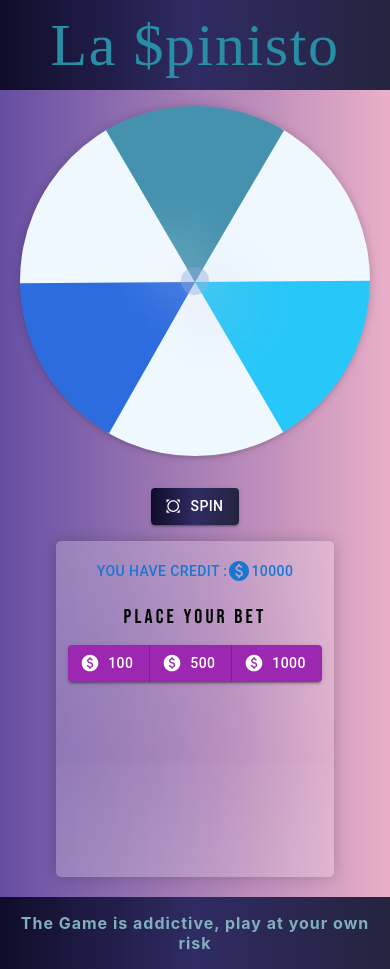
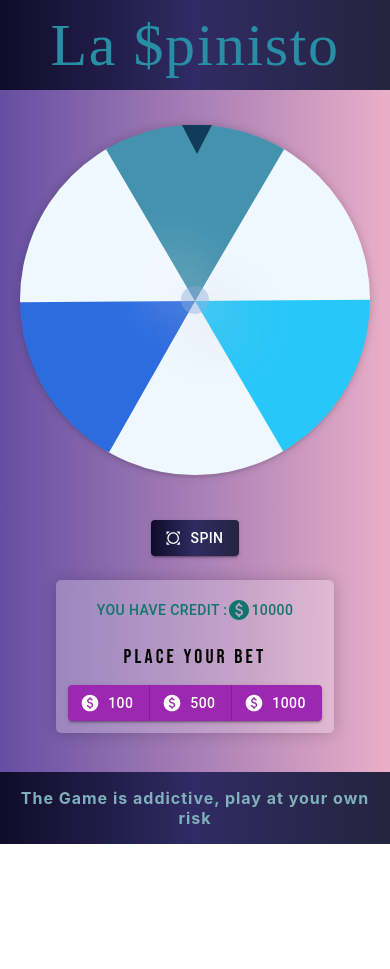
Before and after one commit to uniK007/la-spinisto, a React (Create React App) app: page / in a window 390 px wide. After the commit the page ends 844 px from the top, so only its background shows below. Built offline with nearby package versions, Linux system fonts and the light colour scheme; a web font is replaced by a local one.

Commit message:
added pointer to wheel & adjusted BetCard size for different screen sizes

```diff
--- a/public/index.html
+++ b/public/index.html
@@ -12,7 +12,7 @@
       manifest.json provides metadata used when your web app is installed on a
       user's mobile device or desktop. See https://developers.google.com/web/fundamentals/web-app-manifest/
     -->
-    <link rel="manifest" href="%PUBLIC_URL%/manifest.json" />
+    <!-- <link rel="manifest" href="%PUBLIC_URL%/manifest.json" /> -->
     <!--
       Notice the use of %PUBLIC_URL% in the tags above.
       It will be replaced with the URL of the `public` folder during the build.
--- a/src/components/BetCard.css
+++ b/src/components/BetCard.css
@@ -25,6 +25,6 @@
 
 @media screen and (max-width:600px) {
   .container{
-    height: 21rem;
+    height: auto;
   }
 }
--- a/src/components/BetCard.js
+++ b/src/components/BetCard.js
@@ -1,23 +1,71 @@
 import React, { useState } from 'react';
-import { Typography, Stack, ButtonGroup, Button, Box, } from "@mui/material";
+import { Typography, Stack, ButtonGroup, Button, Box, createTheme, ThemeProvider } from "@mui/material";
 import PaidIcon from '@mui/icons-material/Paid';
 import "./BetCard.css";
 
+const theme = createTheme({
+    palette: {
+        primary: {
+            main: '#0f766c'
+        }
+    },
+});
+
 const BetCard = () => {
+
     const [credit, setCredit] = useState(10000);
+
+    // const betHandler = () => {
+    //     const Hundred = document.getElementById('100')
+    //     const fiveHundred = document.getElementById('500')
+    //     const oneThousand = document.getElementById('1000')
+
+    // }
+
     return (
-        <Box className='container' p={3/2} mt={2} mb={1/2}>
-            <Stack spacing={3/2}>
-                <Button variant='text' disableRipple={true}>You have Credit : <PaidIcon />{credit}</Button>
+        <Box className='container' p={3 / 2} mt={2} mb={1 / 2}>
+            <Stack spacing={3 / 2}>
 
-                <Typography variant='h6' component='p' sx={{ display: 'flex', justifyContent: 'center', fontFamily: "'Bebas Neue', cursive", letterSpacing: '0.2rem', }}>Place your Bet
+                <ThemeProvider theme={theme}>
+                    <Button
+                        variant='text'
+                        disableRipple={true}>You have Credit : <PaidIcon />{credit}
+                    </Button>
+                </ThemeProvider>
+
+                <Typography
+                    variant='h6'
+                    component='p'
+                    fontFamily="'Bebas Neue', cursive"
+                    letterSpacing='0.2rem'
+                    alignSelf='center'>
+                    Place your Bet
                 </Typography>
 
-                <ButtonGroup variant="contained" aria-label="outlined button group" color='secondary'>
-                    <Button startIcon={<PaidIcon />}>100</Button>
-                    <Button startIcon={<PaidIcon />}>500</Button>
-                    <Button startIcon={<PaidIcon />}>1000</Button>
+                <ButtonGroup
+                    variant="contained"
+                    aria-label="outlined button group"
+                    color='secondary'>
+                    <Button
+                        id='100'
+                        startIcon={<PaidIcon />}>
+                        100
+                    </Button>
+                    <Button
+                        id='500'
+                        startIcon={<PaidIcon />}>
+                        500
+                    </Button>
+                    <Button
+                        id='1000'
+                        startIcon={<PaidIcon />}>
+                        1000
+                    </Button>
                 </ButtonGroup>
+
+                {/* <Typography variant='h6' component='p' fontFamily="'Bebas Neue', cursive" letterSpacing='0.2rem' alignSelf='center'>Your Bet</Typography>
+
+                <Typography variant='h6' component='p' fontFamily="'Bebas Neue', cursive" letterSpacing='0.2rem' alignSelf='center'>You Won</Typography> */}
 
             </Stack>
         </Box>
--- a/src/components/Wheel.css
+++ b/src/components/Wheel.css
@@ -90,3 +90,16 @@
   border: 1px black;
   user-select: none;
 }
+
+#pointer{
+  position: relative;
+  top: -350px;
+  left: 162px;
+  content: "";
+  transform: rotateX(-180deg);
+  width: 10px;
+  height: 10px;
+  border-style: solid;
+  border-color: rgba(15, 58, 87, 0.979) transparent;
+  border-width: 0px 15px 29px;
+}
--- a/src/components/Wheel.js
+++ b/src/components/Wheel.js
@@ -3,6 +3,8 @@ import "./Wheel.css";
 
 const Wheel = () => {
   return (
+    <div className='wheel-container'>
+
       <div className='wheel'>
         <div className='inner-wheel'>
 
@@ -15,27 +17,27 @@ const Wheel = () => {
           </div>
 
           <div className='section'>
-          {/* <span className='3'></span> */}
+            {/* <span classNameName='3'></span> */}
           </div>
 
           <div className='section'>
-          {/* <span className='4'></span> */}
+            {/* <span classNameName='4'></span> */}
           </div>
 
           <div className='section'>
-          {/* <span className='5'></span> */}
+            {/* <span classNameName='5'></span> */}
           </div>
 
           <div className='section'>
-          {/* <span className='6'></span> */}
+            {/* <span classNameName='6'></span> */}
           </div>
 
         </div>
         {/*Inner transparent circle*/}
         <div id='circle'></div>
+      </div>
 
       <div id='pointer'></div>
-
     </div>
   )
 }
--- a/src/components/WheelContainer.js
+++ b/src/components/WheelContainer.js
@@ -6,16 +6,31 @@ import Wheel from './Wheel';
 
 const WheelContainer = () => {
 
+  const spinHandler = () => {
+    let spinButton = document.getElementById('spinButton')
+    let wheel = document.querySelector('wheel')
+
+    spinButton.addEventListener('click', () => {
+      let degrees = Math.floor(1000 + Math.random() * 1000)
+      wheel.style.transition = 'all 10s ease-out'
+      wheel.style.transform = `rotate(${degrees}deg)`
+    })
+  }
+
   return (
     <Grid container justifyContent='space-around' alignItems='center' mt={2} mb={2}>
 
       <Grid item>
-        <Stack spacing={4} alignItems='center'>
+        <Stack spacing={2} alignItems='center'>
           <Wheel />
           <Button
+            id='spinButton'
+            onClick={spinHandler}
             variant='contained'
             startIcon={<AllOutIcon />}
-            sx={{ background: 'linear-gradient(to right, rgb(15, 12, 41), rgb(48, 43, 99), rgb(36, 36, 62))' }}>Spin</Button>
+            sx={{ background: 'linear-gradient(to right, rgb(15, 12, 41), rgb(48, 43, 99), rgb(36, 36, 62))' }}>
+            Spin
+          </Button>
         </Stack>
       </Grid>
 
```
Also changed, not shown: public/manifest.json (deleted). Lines whose indentation alone changed are shown as unchanged.
